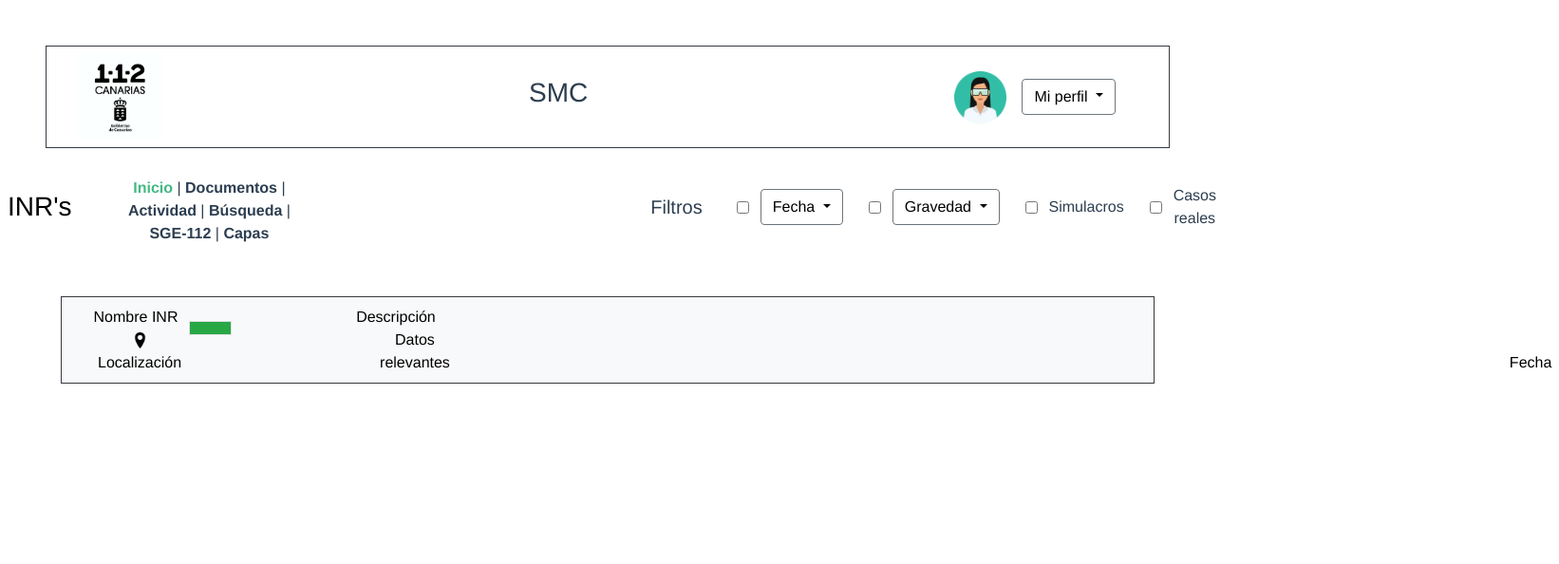
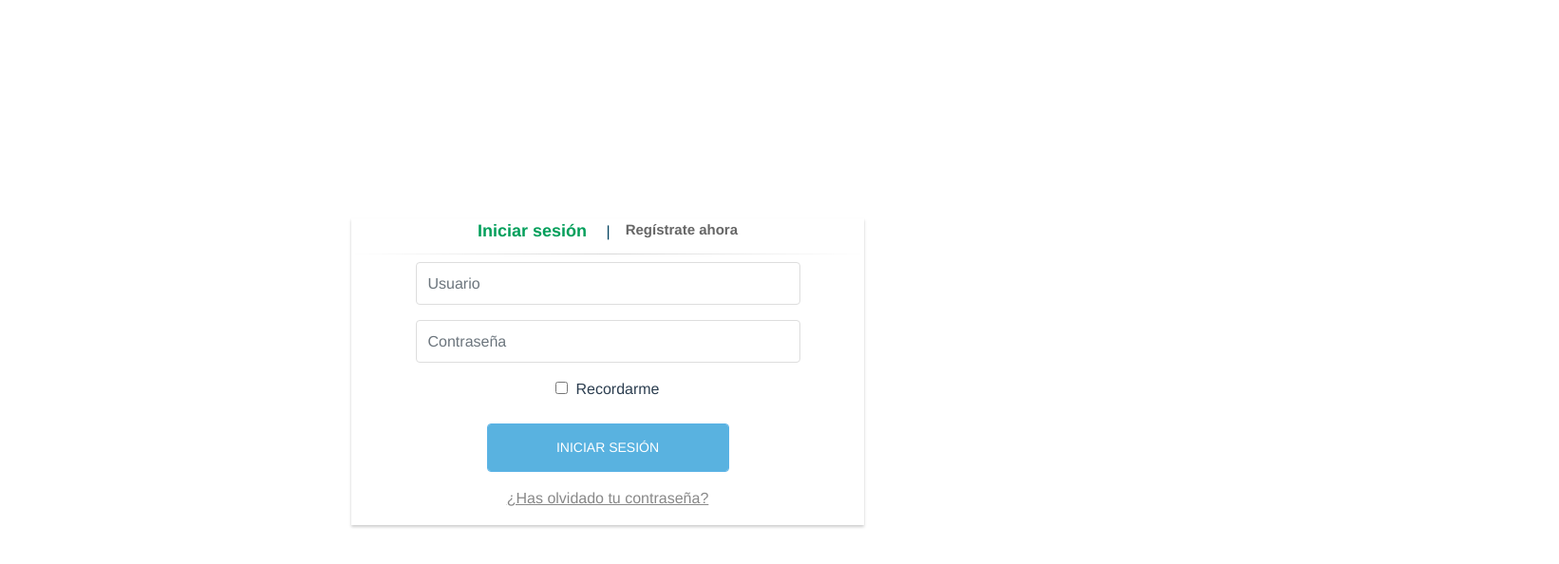
Before and after one commit to alu0101061672/TFG, a Vue app: page /#/ in a window 1280 px wide. Shown: the top 594 px of the page at 95% size, 1642 px wide, since content can reach past the window. Built offline with nearby package versions, Linux system fonts and the light colour scheme.

Commit message:
iniciosesion

```diff
--- a/public/index.html
+++ b/public/index.html
@@ -20,6 +20,7 @@
     <script src="https://code.jquery.com/jquery-3.4.1.slim.min.js" integrity="sha384-J6qa4849blE2+poT4WnyKhv5vZF5SrPo0iEjwBvKU7imGFAV0wwj1yYfoRSJoZ+n" crossorigin="anonymous"></script>
     <script src="https://cdn.jsdelivr.net/npm/popper.js@1.16.0/dist/umd/popper.min.js" integrity="sha384-Q6E9RHvbIyZFJoft+2mJbHaEWldlvI9IOYy5n3zV9zzTtmI3UksdQRVvoxMfooAo" crossorigin="anonymous"></script>
     <script src="https://stackpath.bootstrapcdn.com/bootstrap/4.4.1/js/bootstrap.min.js" integrity="sha384-wfSDF2E50Y2D1uUdj0O3uMBJnjuUD4Ih7YwaYd1iqfktj0Uod8GCExl3Og8ifwB6" crossorigin="anonymous"></script>
+    <script src="//code.jquery.com/jquery-1.11.1.min.js"></script>
 
   </body>
 </html>
--- /dev/null
+++ b/src/components/InicioSesion.vue
@@ -0,0 +1,206 @@
+<template>
+
+<div class="container h-100" style="margin-top:230px;">
+    	<div class="row justify-content-center ">
+			<div class="col-md-6 col-md-offset-3">
+				<div class="panel panel-login">
+					<div class="panel-heading">
+						<div class="row justify-content-center">
+							<div class="col-xs-6">
+								<a href="#" class="active mr-3" id="login-form-link">Iniciar sesión</a> |
+							</div>
+							<div class="col-xs-6 ml-3">
+								<a href="#" id="register-form-link">Regístrate ahora</a>
+							</div>
+						</div>
+						<hr>
+					</div>
+					<div class="panel-body">
+						<div class="row mt-2">
+							<div class="col-lg-12">
+								<form id="login-form" action="http://phpoll.com/login/process" method="post" role="form" style="display: block;">
+									<div class="d-inline-flex form-group w-75 justify-content-center">
+										<input type="text" name="username" id="username" tabindex="1" class="form-control" placeholder="Usuario" value="">
+									</div>
+									<div class="d-inline-flex form-group w-75 justify-content-center">
+										<input type="password" name="password" id="password" tabindex="2" class="form-control" placeholder="Contraseña">
+									</div>
+									<div class="form-group text-center">
+										<input type="checkbox" tabindex="3" class="" name="remember" id="remember">
+										<label class="pl-2" for="remember"> Recordarme</label>
+									</div>
+									<div class="form-group">
+										<div class="row justify-content-center">
+											<div class="col-sm-6 col-sm-offset-3">
+												<input type="submit" name="login-submit" id="login-submit" tabindex="4" class="form-control btn btn-login" value="Iniciar sesión">
+											</div>
+										</div>
+									</div>
+									<div class="form-group">
+										<div class="row">
+											<div class="col-lg-12">
+												<div class="text-center">
+													<a href="http://phpoll.com/recover" tabindex="5" class="forgot-password">¿Has olvidado tu contraseña?</a>
+												</div>
+											</div>
+										</div>
+									</div>
+								</form>
+								<form id="register-form" action="http://phpoll.com/register/process" method="post" role="form" style="display: none;">
+									<div class="d-inline-flex form-group w-75 justify-content-center">
+										<input type="text" name="username" id="username" tabindex="1" class="form-control" placeholder="Usuario" value="">
+									</div>
+									<div class="d-inline-flex form-group w-75 justify-content-center">
+										<input type="email" name="email" id="email" tabindex="1" class="form-control" placeholder="Correo electronico" value="">
+									</div>
+									<div class="d-inline-flex form-group w-75 justify-content-center">
+										<input type="password" name="password" id="password" tabindex="2" class="form-control" placeholder="Contraseña">
+									</div>
+									<div class="d-inline-flex form-group w-75 justify-content-center">
+										<input type="password" name="confirm-password" id="confirm-password" tabindex="2" class="form-control" placeholder="Confirmar contraseña">
+									</div>
+									<div class="form-group">
+										<div class="row justify-content-center">
+											<div class="col-sm-6 col-sm-offset-3">
+												<input type="submit" name="register-submit" id="register-submit" tabindex="4" class="form-control btn btn-register" value="Crear cuenta">
+											</div>
+										</div>
+									</div>
+								</form>
+							</div>
+						</div>
+					</div>
+				</div>
+			</div>
+		</div>
+</div>
+
+</template>
+
+<style scoped>
+body {
+    padding-top: 90px;
+}
+.panel-login {
+	border-color: #ccc;
+	-webkit-box-shadow: 0px 2px 3px 0px rgba(0,0,0,0.2);
+	-moz-box-shadow: 0px 2px 3px 0px rgba(0,0,0,0.2);
+	box-shadow: 0px 2px 3px 0px rgba(0,0,0,0.2);
+}
+.panel-login>.panel-heading {
+	color: #00415d;
+	background-color: #fff;
+	border-color: #fff;
+	text-align:center;
+}
+.panel-login>.panel-heading a{
+	text-decoration: none;
+	color: #666;
+	font-weight: bold;
+	font-size: 15px;
+	-webkit-transition: all 0.1s linear;
+	-moz-transition: all 0.1s linear;
+	transition: all 0.1s linear;
+}
+.panel-login>.panel-heading a.active{
+	color: #029f5b;
+	font-size: 18px;
+}
+.panel-login>.panel-heading hr{
+	margin-top: 10px;
+	margin-bottom: 0px;
+	clear: both;
+	border: 0;
+	height: 1px;
+	background-image: -webkit-linear-gradient(left,rgba(0, 0, 0, 0),rgba(0, 0, 0, 0.15),rgba(0, 0, 0, 0));
+	background-image: -moz-linear-gradient(left,rgba(0,0,0,0),rgba(0,0,0,0.15),rgba(0,0,0,0));
+	background-image: -ms-linear-gradient(left,rgba(0,0,0,0),rgba(0,0,0,0.15),rgba(0,0,0,0));
+	background-image: -o-linear-gradient(left,rgba(0,0,0,0),rgba(0,0,0,0.15),rgba(0,0,0,0));
+}
+.panel-login input[type="text"],.panel-login input[type="email"],.panel-login input[type="password"] {
+	height: 45px;
+	border: 1px solid #ddd;
+	font-size: 16px;
+	-webkit-transition: all 0.1s linear;
+	-moz-transition: all 0.1s linear;
+	transition: all 0.1s linear;
+}
+.panel-login input:hover,
+.panel-login input:focus {
+	outline:none;
+	-webkit-box-shadow: none;
+	-moz-box-shadow: none;
+	box-shadow: none;
+	border-color: #ccc;
+}
+.btn-login {
+	background-color: #59B2E0;
+	outline: none;
+	color: #fff;
+	font-size: 14px;
+	height: auto;
+	font-weight: normal;
+	padding: 14px 0;
+	text-transform: uppercase;
+	border-color: #59B2E6;
+}
+.btn-login:hover,
+.btn-login:focus {
+	color: #fff;
+	background-color: #53A3CD;
+	border-color: #53A3CD;
+}
+.forgot-password {
+	text-decoration: underline;
+	color: #888;
+}
+.forgot-password:hover,
+.forgot-password:focus {
+	text-decoration: underline;
+	color: #666;
+}
+
+.btn-register {
+	background-color: #1CB94E;
+	outline: none;
+	color: #fff;
+	font-size: 14px;
+	height: auto;
+	font-weight: normal;
+	padding: 14px 0;
+	text-transform: uppercase;
+	border-color: #1CB94A;
+}
+.btn-register:hover,
+.btn-register:focus {
+	color: #fff;
+	background-color: #1CA347;
+	border-color: #1CA347;
+}
+</style>
+
+<script>
+
+export default {
+    name: 'InicioSesion'
+}
+
+$(function() {
+
+    $('#login-form-link').click(function(e) {
+		$("#login-form").delay(100).fadeIn(100);
+ 		$("#register-form").fadeOut(100);
+		$('#register-form-link').removeClass('active');
+		$(this).addClass('active');
+		e.preventDefault();
+	});
+	$('#register-form-link').click(function(e) {
+		$("#register-form").delay(100).fadeIn(100);
+ 		$("#login-form").fadeOut(100);
+		$('#login-form-link').removeClass('active');
+		$(this).addClass('active');
+		e.preventDefault();
+	});
+
+});
+</script>
--- a/src/components/Navegacion.vue
+++ b/src/components/Navegacion.vue
@@ -9,7 +9,7 @@
     </div>
 
     <div id="nav" >
-        <router-link to="/">Inicio</router-link> |
+        <router-link to="/inicio">Inicio</router-link> |
         <router-link to="/documentos">Documentos</router-link> |
         <router-link to="/actividad">Actividad</router-link> |
         <router-link to="/busqueda">Búsqueda</router-link> |
--- a/src/router/index.js
+++ b/src/router/index.js
@@ -5,12 +5,18 @@
 import Busqueda from '../views/Busqueda.vue'
 import Sge112 from '../views/SGE112.vue'
 import Capas from '../views/Capas.vue'
+import InicioSesion from '../views/InicioSesion.vue'
 
 Vue.use(VueRouter)
 
 const routes = [
   {
     path: '/',
+    name: 'InicioSesion',
+    component: InicioSesion
+  },
+  {
+    path: '/inicio',
     name: 'Inicio',
     component: Inicio
   },
--- /dev/null
+++ b/src/views/InicioSesion.vue
@@ -0,0 +1,19 @@
+<template>
+  <div class="iniciosesion">
+
+    <InicioSesion  />
+
+  </div>
+</template>
+
+<script>
+// @ is an alias to /src
+import InicioSesion from '@/components/InicioSesion.vue'
+
+export default {
+  name: 'Iniciosesion',
+  components: {
+    InicioSesion
+  }
+}
+</script>
```
